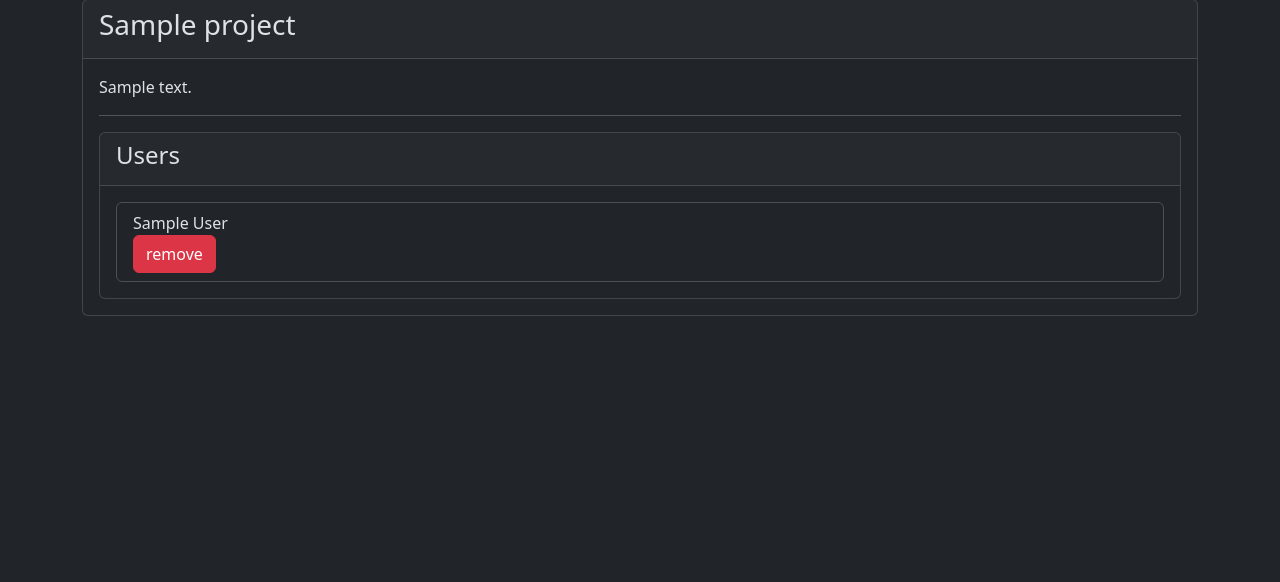
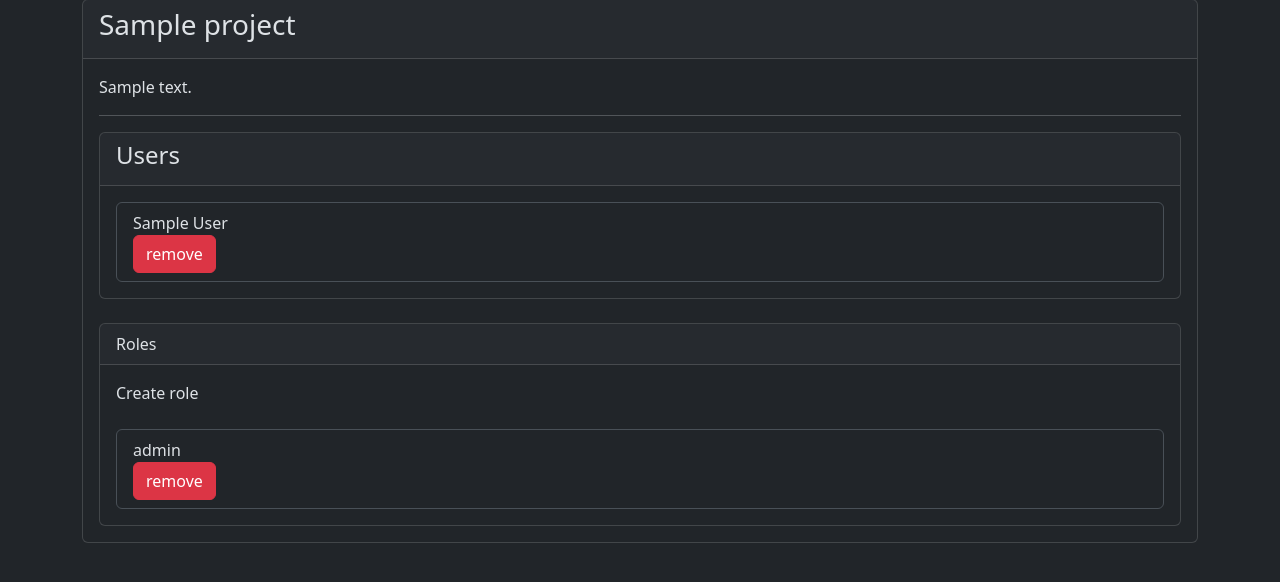
Before and after one commit to bhagyajkumar/miniproject, a Flask app: page /projects/1 in a window 1280 px wide. Shown: the part 57-639 px from the top of the page. Run offline with Flask 3, Linux system fonts and the light colour scheme; a user stored in the database is signed in; tables that the repository leaves empty hold one stand-in row (values such as "Sample post").

Commit message:
feat: role creation and deletion done

```diff
--- a/app/main/forms.py
+++ b/app/main/forms.py
@@ -27,3 +27,7 @@ class TicketForm(FlaskForm):
     def __init__(self, project, *args, **kwargs):
         super(TicketForm, self).__init__(*args, **kwargs)
         self.user.choices = [(user.id, user.full_name) for user in project.users]
+
+
+class CreateRoleForm(FlaskForm):
+    role_name = StringField("Role Name", validators=[validators.DataRequired()])
--- a/app/main/views.py
+++ b/app/main/views.py
@@ -1,8 +1,8 @@
 from app.auth.models import User
 from . import main as view
 from flask import render_template, request, session, redirect, url_for, jsonify, flash
-from .models import ChatMessage, ProjectPost, Tag, Ticket, Project, TicketStatus
-from .forms import PostForm, TicketForm
+from .models import ChatMessage, ProjectPost, Role, Tag, Ticket, Project, TicketStatus
+from .forms import CreateRoleForm, PostForm, TicketForm
 from ..ext import db
 from flask_login import current_user, login_required
 from sqlalchemy import desc
@@ -60,7 +60,17 @@ def projects():
 @view.route("/projects/<pid>")
 def project(pid):
     project = Project.query.get(pid)
-    return render_template("pages/project.html", project=project, current_user=current_user)
+    role_creation_form = CreateRoleForm()
+    return render_template("pages/project.html", project=project, current_user=current_user, role_creation_form=role_creation_form)
+
+@view.route("/projects/<pid>/roles/<rid>/delete")
+def delete_role(pid, rid):
+    if current_user != Project.query.get(pid).admin:
+        return "You are not authorized to delete roles", 403
+    role = Role.query.get(rid)
+    db.session.delete(role)
+    db.session.commit()
+    return redirect(url_for("main.project", pid=pid))
 
 @view.route("/projects/<pid>/user/<uid>/remove")
 def remove_user_from_project(pid, uid):
@@ -75,6 +85,17 @@ def remove_user_from_project(pid, uid):
     project.users.remove(user)
     db.session.commit()
     return redirect(url_for("main.project", pid=pid))
+
+@view.route("/projects/<pid>/roles/create", methods=["POST"])
+def add_role_to_project(pid):
+    form = CreateRoleForm()
+    if form.validate_on_submit():
+        project = Project.query.get(pid)
+        role = Role(role_name=form.role_name.data, project=project)
+        db.session.add(role)
+        db.session.commit()
+        return redirect(url_for("main.project", pid=pid))
+    return "Form not valid"
 
 @view.route("/projects/<id>/ticket")
 def ticket(id):
--- a/app/templates/pages/project.html
+++ b/app/templates/pages/project.html
@@ -41,6 +41,41 @@
                     </ul>
                 </div>
             </div>
+            <br>
+            <div class="card">
+                <div class="card-header">Roles</div>
+                <div class="card-body">
+                    <button class="accordion-button" type="button" data-bs-toggle="collapse" data-bs-target="#roleAccordion" aria-expanded="true" aria-controls="collapseOne">
+                        Create role
+                    </button>
+                    <div id="roleAccordion" class="accordion-collapse collapse hide">
+                        <form action="{{ url_for('main.add_role_to_project', pid=project.id) }}" method="POST">
+                            <div class="form-group">
+                                {{ role_creation_form.csrf_token }}
+                                {{ role_creation_form.role_name.label }}
+                                {{ role_creation_form.role_name(class_='form-control') }}
+                            </div>
+                            <button type="submit" class="btn btn-primary">Add Role</button>
+                        </form>
+                    </div>
+                    <br>
+                    <ul class="list-group">
+                    {% for role in project.roles %}
+                        <li class="list-group-item">
+                            {{ role.role_name }}
+                            <div class="pl-auto">
+                                {% if current_user.id == project.admin.id %}
+                                <a class="btn btn-danger"
+                                    href="{{ url_for('main.delete_role', pid=project.id, rid=role.id) }}">remove</a>
+                                {% endif %}
+                            </div>
+                        </li>
+                    {% endfor %}
+                    </ul>
+
+                </div>
+            </div>
+
         </div>
     </div>
 
```
